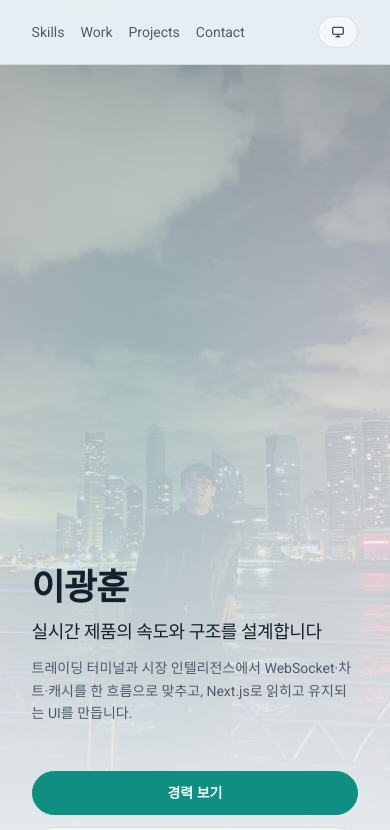
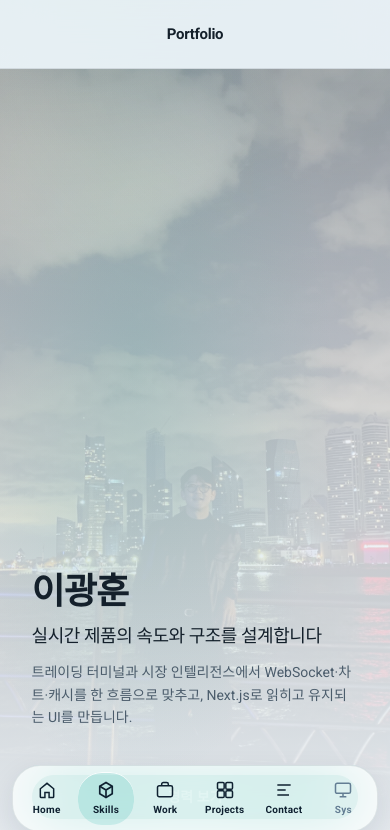
Before and after one commit to maniabang/new_hompage, a Next.js app: page / in a window 390 px wide. Shown: the top 830 px of the page. Built offline with nearby package versions, Linux system fonts and the light colour scheme.

Commit message:
feat: 데스크톱 헤더 타이포 강화 및 모바일 liquid glass 탭바 추가
데스크톱 내비는 bold·트래킹으로 정리하고, 모바일은 하단 플로팅 글래스 탭바로 이동한다.

```diff
--- a/src/app/globals.css
+++ b/src/app/globals.css
@@ -2,7 +2,7 @@
 
 :root {
   --radius: 20px;
-  --header-h: 64px;
+  --header-h: 68px;
   --page-max: min(1120px, 92vw);
   /* SSR fallback = dark until theme script resolves */
   --bg-deep: #0c1218;
--- a/src/app/page.tsx
+++ b/src/app/page.tsx
@@ -1,4 +1,5 @@
 import { Header } from "@/components/Header";
+import { MobileTabBar } from "@/components/MobileTabBar";
 import { Hero } from "@/components/Hero";
 import { Interview } from "@/components/Interview";
 import { Skills } from "@/components/Skills";
@@ -10,7 +11,7 @@ export default function Home() {
   return (
     <>
       <Header />
-      <main className="flex-1">
+      <main className="flex-1 pb-[calc(5.5rem+env(safe-area-inset-bottom))] md:pb-0">
         <Hero />
         <Interview />
         <Skills />
@@ -18,6 +19,7 @@ export default function Home() {
         <SideProjects />
         <Contact />
       </main>
+      <MobileTabBar />
     </>
   );
 }
--- a/src/components/Header.tsx
+++ b/src/components/Header.tsx
@@ -1,32 +1,36 @@
 import { ThemeToggle } from "@/components/ThemeToggle";
-
-const nav = [
-  { href: "#skills", label: "Skills" },
-  { href: "#work", label: "Work" },
-  { href: "#projects", label: "Projects" },
-  { href: "#contact", label: "Contact" },
-] as const;
+import { navItems } from "@/data/nav";
 
 export function Header() {
   return (
     <header className="sticky top-0 z-50 border-b border-[var(--line)] bg-[var(--header-bg)] backdrop-blur-xl">
       <div
-        className="mx-auto flex h-[var(--header-h)] items-center gap-3 px-4 sm:gap-4 sm:px-5"
+        className="mx-auto flex h-[var(--header-h)] items-center justify-center px-4 md:justify-between md:px-5"
         style={{ maxWidth: "var(--page-max)" }}
       >
-        <nav className="-mx-1 flex min-w-0 flex-1 items-center gap-4 overflow-x-auto px-1 text-sm text-[var(--text-soft)] [scrollbar-width:none] sm:gap-7 [&::-webkit-scrollbar]:hidden">
-          {nav.map((item) => (
+        <a
+          href="#top"
+          data-cursor="drop"
+          className="font-[family-name:var(--font-display)] text-[15px] font-bold tracking-[-0.02em] text-[var(--text)] md:hidden"
+        >
+          Portfolio
+        </a>
+
+        <nav className="hidden items-center gap-10 md:flex" aria-label="주요 메뉴">
+          {navItems.map((item) => (
             <a
               key={item.href}
               href={item.href}
               data-cursor="drop"
-              className="relative shrink-0 transition-colors hover:text-[var(--text)] after:absolute after:-bottom-1 after:left-0 after:h-px after:w-0 after:bg-[var(--accent)] after:transition-all hover:after:w-full"
+              className="group relative font-[family-name:var(--font-display)] text-[13px] font-bold uppercase tracking-[0.16em] text-[var(--text)]/70 transition-colors duration-300 hover:text-[var(--text)]"
             >
               {item.label}
+              <span className="absolute -bottom-1.5 left-1/2 h-[2px] w-0 -translate-x-1/2 rounded-full bg-[var(--accent)] transition-all duration-300 group-hover:w-full" />
             </a>
           ))}
         </nav>
-        <div className="shrink-0">
+
+        <div className="hidden shrink-0 md:block">
           <ThemeToggle />
         </div>
       </div>
--- /dev/null
+++ b/src/components/MobileTabBar.tsx
@@ -0,0 +1,157 @@
+"use client";
+
+import { useEffect, useState } from "react";
+import { navItems } from "@/data/nav";
+import { useTheme, type ThemeMode } from "@/components/ThemeProvider";
+
+const themeLabels: Record<ThemeMode, string> = {
+  system: "Sys",
+  light: "Light",
+  dark: "Dark",
+};
+
+export function MobileTabBar() {
+  const [active, setActive] = useState<string>("skills");
+  const { theme, cycleTheme } = useTheme();
+
+  useEffect(() => {
+    const ids = ["top", ...navItems.map((n) => n.id)];
+    const elements = ids
+      .map((id) => document.getElementById(id))
+      .filter((el): el is HTMLElement => Boolean(el));
+
+    if (!elements.length) return;
+
+    const observer = new IntersectionObserver(
+      (entries) => {
+        const visible = entries
+          .filter((e) => e.isIntersecting)
+          .sort((a, b) => b.intersectionRatio - a.intersectionRatio);
+        const topMost = visible[0]?.target.id;
+        if (topMost && topMost !== "top") setActive(topMost);
+      },
+      {
+        rootMargin: "-20% 0px -55% 0px",
+        threshold: [0.1, 0.25, 0.5],
+      },
+    );
+
+    elements.forEach((el) => observer.observe(el));
+    return () => observer.disconnect();
+  }, []);
+
+  return (
+    <nav
+      className="pointer-events-none fixed inset-x-0 bottom-0 z-[60] px-3 pb-[max(0.75rem,env(safe-area-inset-bottom))] md:hidden"
+      aria-label="모바일 하단 내비게이션"
+    >
+      <div className="pointer-events-auto mx-auto flex max-w-md items-stretch gap-1 rounded-[28px] border border-[var(--glass-border)] bg-[var(--glass-strong)] p-1.5 shadow-[var(--shadow)] backdrop-blur-[28px] saturate-[1.45] [-webkit-backdrop-filter:blur(28px)_saturate(1.45)]">
+        <a
+          href="#top"
+          data-cursor="drop"
+          className="flex min-w-0 flex-1 flex-col items-center justify-center gap-0.5 rounded-3xl px-1 py-2 text-[10px] font-bold tracking-wide text-[var(--text-muted)] transition hover:text-[var(--text)]"
+          aria-label="Home"
+        >
+          <HomeIcon />
+          <span>Home</span>
+        </a>
+        {navItems.map((item) => {
+          const isActive = active === item.id;
+          return (
+            <a
+              key={item.href}
+              href={item.href}
+              data-cursor="drop"
+              aria-current={isActive ? "page" : undefined}
+              className={`flex min-w-0 flex-1 flex-col items-center justify-center gap-0.5 rounded-3xl px-1 py-2 text-[10px] font-bold tracking-wide transition ${
+                isActive
+                  ? "bg-[var(--accent-soft)] text-[var(--accent)] shadow-[inset_0_1px_0_var(--glass-highlight)]"
+                  : "text-[var(--text-muted)] hover:text-[var(--text)]"
+              }`}
+            >
+              <NavIcon name={item.id} active={isActive} />
+              <span className="truncate">{item.label}</span>
+            </a>
+          );
+        })}
+        <button
+          type="button"
+          data-cursor="drop"
+          onClick={cycleTheme}
+          aria-label={`테마 변경 (현재: ${themeLabels[theme]})`}
+          className="flex min-w-0 flex-1 flex-col items-center justify-center gap-0.5 rounded-3xl px-1 py-2 text-[10px] font-bold tracking-wide text-[var(--text-muted)] transition hover:text-[var(--text)]"
+        >
+          <ThemeGlyph theme={theme} />
+          <span>{themeLabels[theme]}</span>
+        </button>
+      </div>
+    </nav>
+  );
+}
+
+function HomeIcon() {
+  return (
+    <svg viewBox="0 0 24 24" className="h-5 w-5 fill-none stroke-current stroke-[1.8]" aria-hidden>
+      <path d="M4 10.5 12 4l8 6.5V20a1 1 0 0 1-1 1h-4.5v-6h-5v6H5a1 1 0 0 1-1-1v-9.5Z" />
+    </svg>
+  );
+}
+
+function NavIcon({ name, active }: { name: string; active: boolean }) {
+  const stroke = active ? 2 : 1.8;
+  if (name === "skills") {
+    return (
+      <svg viewBox="0 0 24 24" className="h-5 w-5 fill-none stroke-current" strokeWidth={stroke} aria-hidden>
+        <path d="M12 3 4.5 7.5v9L12 21l7.5-4.5v-9L12 3Z" />
+        <path d="M12 12 4.5 7.5M12 12l7.5-4.5M12 12v9" />
+      </svg>
+    );
+  }
+  if (name === "work") {
+    return (
+      <svg viewBox="0 0 24 24" className="h-5 w-5 fill-none stroke-current" strokeWidth={stroke} aria-hidden>
+        <rect x="3" y="7" width="18" height="13" rx="2" />
+        <path d="M8 7V5a2 2 0 0 1 2-2h4a2 2 0 0 1 2 2v2" />
+      </svg>
+    );
+  }
+  if (name === "projects") {
+    return (
+      <svg viewBox="0 0 24 24" className="h-5 w-5 fill-none stroke-current" strokeWidth={stroke} aria-hidden>
+        <rect x="3" y="3" width="8" height="8" rx="1.5" />
+        <rect x="13" y="3" width="8" height="8" rx="1.5" />
+        <rect x="3" y="13" width="8" height="8" rx="1.5" />
+        <rect x="13" y="13" width="8" height="8" rx="1.5" />
+      </svg>
+    );
+  }
+  return (
+    <svg viewBox="0 0 24 24" className="h-5 w-5 fill-none stroke-current" strokeWidth={stroke} aria-hidden>
+      <path d="M4 6h16M4 12h10M4 18h14" />
+    </svg>
+  );
+}
+
+function ThemeGlyph({ theme }: { theme: ThemeMode }) {
+  if (theme === "light") {
+    return (
+      <svg viewBox="0 0 24 24" className="h-5 w-5 fill-none stroke-current stroke-[1.8]" aria-hidden>
+        <circle cx="12" cy="12" r="4" />
+        <path d="M12 2v2M12 20v2M4.9 4.9l1.4 1.4M17.7 17.7l1.4 1.4M2 12h2M20 12h2M4.9 19.1l1.4-1.4M17.7 6.3l1.4-1.4" />
+      </svg>
+    );
+  }
+  if (theme === "dark") {
+    return (
+      <svg viewBox="0 0 24 24" className="h-5 w-5 fill-none stroke-current stroke-[1.8]" aria-hidden>
+        <path d="M21 14.5A8.5 8.5 0 1 1 9.5 3 7 7 0 0 0 21 14.5Z" />
+      </svg>
+    );
+  }
+  return (
+    <svg viewBox="0 0 24 24" className="h-5 w-5 fill-none stroke-current stroke-[1.8]" aria-hidden>
+      <rect x="3" y="4" width="18" height="12" rx="2" />
+      <path d="M8 20h8M12 16v4" />
+    </svg>
+  );
+}
--- /dev/null
+++ b/src/data/nav.ts
@@ -0,0 +1,6 @@
+export const navItems = [
+  { href: "#skills", label: "Skills", id: "skills" },
+  { href: "#work", label: "Work", id: "work" },
+  { href: "#projects", label: "Projects", id: "projects" },
+  { href: "#contact", label: "Contact", id: "contact" },
+] as const;
```
